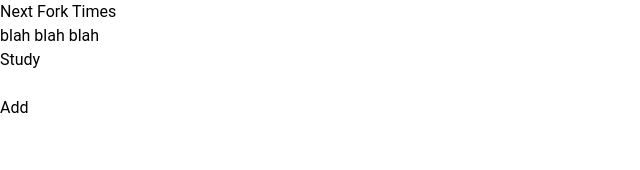
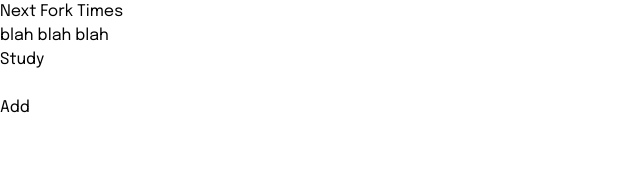
Before and after one commit to alexmkio/leet-cards, a Next.js app: page / in a window 1280 px wide. Shown: the top 170 px of the page, without its empty margins (0-640 px from the left). Built offline with nearby package versions, Linux system fonts and the light colour scheme; no server answers.

Commit message:
Import Epilogue and Lora fonts

```diff
--- a/styles/globals.css
+++ b/styles/globals.css
@@ -1,11 +1,11 @@
+@import url('https://fonts.googleapis.com/css2?family=Epilogue:wght@100;200;300;400;500&family=Lora:ital,wght@1,600&display=swap');
 @tailwind base;
 @tailwind components;
 @tailwind utilities;
-@import url('https://fonts.googleapis.com/css2?family=Roboto:ital,wght@0,100;0,300;0,400;0,500;0,700;0,900;1,100;1,300;1,400;1,500;1,700;1,900&display=swap');
 
 body {
   margin: 0;
-  font-family: 'Roboto', -apple-system, BlinkMacSystemFont, 'Segoe UI', 'Oxygen',
+  font-family: 'Epilogue', -apple-system, BlinkMacSystemFont, 'Segoe UI', 'Oxygen',
     'Ubuntu', 'Cantarell', 'Fira Sans', 'Droid Sans', 'Helvetica Neue',
     sans-serif;
   -webkit-font-smoothing: antialiased;
```
